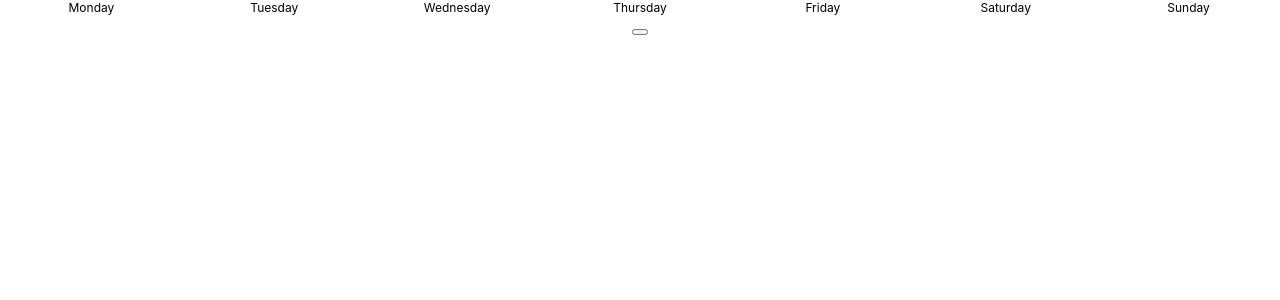
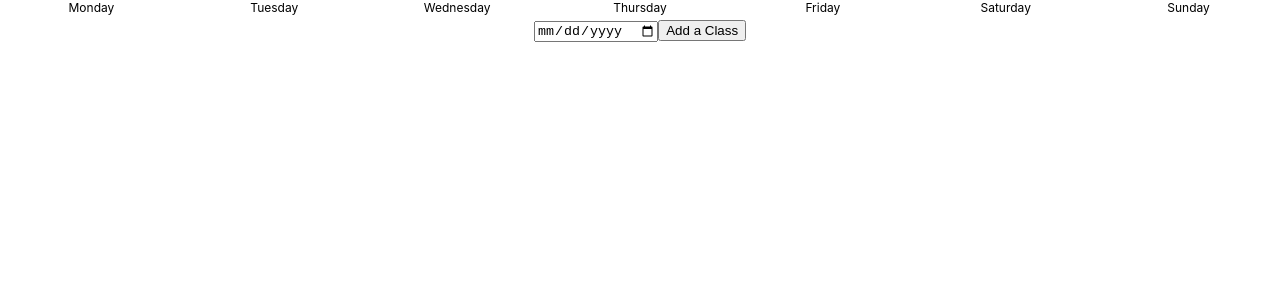
Before and after one commit to BrennanDury/Calendar, a React (Create React App) app: page / in a window 1280 px wide. Shown: the top 300 px of the page. Built offline with nearby package versions, Linux system fonts and the light colour scheme.

Commit message:
Added a date picker

```diff
--- a/src/AddClassButton.tsx
+++ b/src/AddClassButton.tsx
@@ -8,8 +8,8 @@ class AddClassButton extends React.Component<AddClassButtonProps, {}> {
 
     render() {
         return (
-            <button onClick={this.props.buttonClick} >
-
+            <button onClick={this.props.buttonClick}>
+                Add a Class
             </button>
         );
     }
--- a/src/App.tsx
+++ b/src/App.tsx
@@ -2,9 +2,12 @@ import React from 'react';
 import './App.css';
 import ClassWeek from './ClassWeek';
 import AddClassButton from './AddClassButton';
+import DatePicker from "./DatePicker";
 
 interface AppState {
     numClasses : number;
+    date : string;
+    assignments : string[];
 }
 
 class App extends React.Component<{}, AppState> {
@@ -12,7 +15,9 @@ class App extends React.Component<{}, AppState> {
     constructor(props: any) {
         super(props);
         this.state = {
-            numClasses : 0
+            numClasses : 0,
+            date : "",
+            assignments : []
         };
     }
 
@@ -22,7 +27,19 @@ class App extends React.Component<{}, AppState> {
         });
     }
 
-    render() {
+    dateSelected = (selected : string) => {
+        this.setState({
+            date : selected
+        });
+    }
+
+    assignmentAdd = (assignment : string) => {
+        this.setState ({
+            assignments : this.state.assignments.concat(assignment)
+        });
+    }
+
+        render() {
         return (
             <div className="App">
                 <div className="grid-container">
@@ -48,7 +65,8 @@ class App extends React.Component<{}, AppState> {
                         Sunday
                     </div>
                 </div>
-                {Array.from(Array(this.state.numClasses)).map((x, index) => <ClassWeek/>)}
+                <DatePicker dateSelected={this.dateSelected} />
+                {Array.from(Array(this.state.numClasses)).map((x, index) => <ClassWeek assignmentAdd={this.assignmentAdd}/>)}
                 <AddClassButton buttonClick={this.buttonClick}/>
             </div>
         );
--- a/src/ClassPanel.tsx
+++ b/src/ClassPanel.tsx
@@ -1,7 +1,14 @@
 import React from 'react';
 
+interface ClassPanelProps {
+    assignmentAdd(assignment : string) : void;
+}
 
-class ClassPanel extends React.Component<{},{}> {
+class ClassPanel extends React.Component<ClassPanelProps, {}> {
+
+    add = (event: React.ChangeEvent<HTMLInputElement>) => {
+        this.props.assignmentAdd(event.target.value);
+    }
 
     render() {
         return (
@@ -9,7 +16,7 @@ class ClassPanel extends React.Component<{},{}> {
                 <input className="class" placeholder="Class Name">
 
                 </input>
-                <input className="addAssignment" placeholder="Add an assignment">
+                <input className="addAssignment" placeholder="Add an assignment" onChange={this.add}>
 
                 </input>
             </div>
--- a/src/ClassWeek.tsx
+++ b/src/ClassWeek.tsx
@@ -3,14 +3,16 @@ import ClassDay from './ClassDay';
 import './ClassWeek.css';
 import ClassPanel from "./ClassPanel";
 
+interface ClassWeekProps {
+    assignmentAdd(selected : string) : void;
+}
 
-
-class ClassWeek extends React.Component<{},{}> {
+class ClassWeek extends React.Component<ClassWeekProps, {}> {
 
     render() {
         return (
         <div>
-            <ClassPanel/>
+            <ClassPanel assignmentAdd={this.props.assignmentAdd}/>
             <div className = "class-grid-container" >
                 <ClassDay column = {1}/>
                 <ClassDay column = {2}/>
--- /dev/null
+++ b/src/DatePicker.tsx
@@ -0,0 +1,22 @@
+import React from 'react';
+
+interface DatePickerProps {
+    dateSelected(selected : string) : void;
+}
+
+class DatePicker extends React.Component<DatePickerProps, {}> {
+
+    selected = (event: React.ChangeEvent<HTMLInputElement>) => {
+        this.props.dateSelected(event.target.value);
+    }
+
+    render() {
+        return (
+            <input type="date" onSelect={this.selected}>
+
+            </input>
+        );
+    }
+}
+
+export default DatePicker;
```
